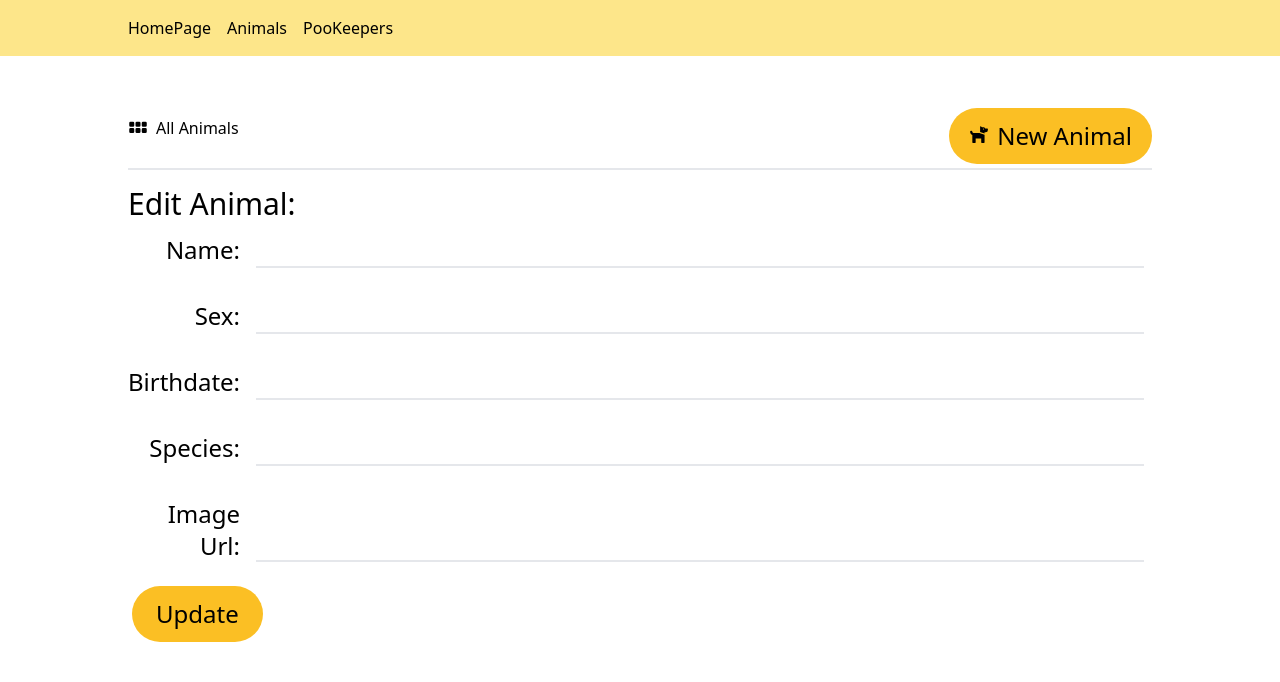
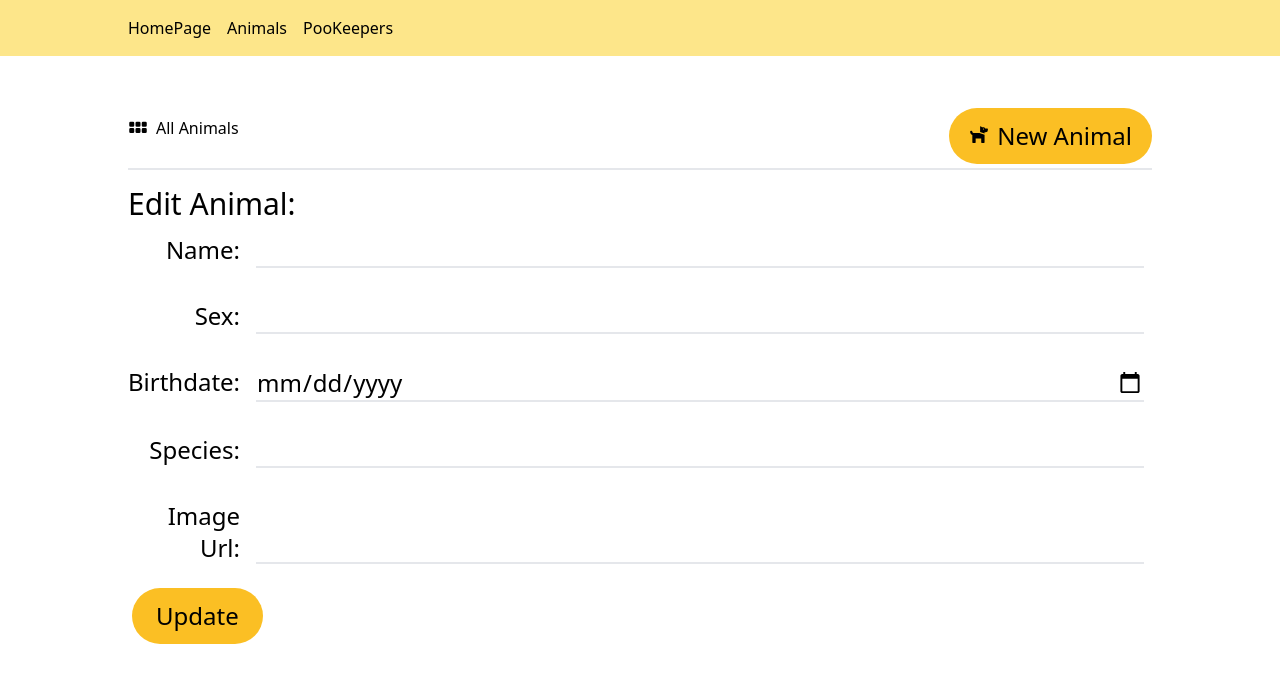
Before and after one commit to TaraMKelly/PooKeeper_Client, a React (Create React App) app: page /animals/1/edit in a window 1280 px wide. Shown: the top 682 px of the page. Built offline with nearby package versions, Linux system fonts and the light colour scheme; no server answers.

Commit message:
changed birthdate input type back to date for add/edit

```diff
--- a/src/animals/EditAnimalForm.js
+++ b/src/animals/EditAnimalForm.js
@@ -80,7 +80,7 @@ function EditAnimalForm({ animal = {}, onAnimalEdit }) {
             Birthdate:
           </label>
           <input
-            type="text"
+            type="date"
             className="flex-grow border-b-2 ml-4 outline-none"
             name="birthdate"
             id="birthdate"
--- a/src/animals/NewAnimalForm.js
+++ b/src/animals/NewAnimalForm.js
@@ -57,7 +57,7 @@ function NewAnimalForm({ animals, setAnimals }) {
             Birthdate
           </label>
           <input
-            type="text"
+            type="date"
             className="flex-grow border-b-2 ml-4 outline-none"
             name="birthdate"
             id="birthdate"
```
